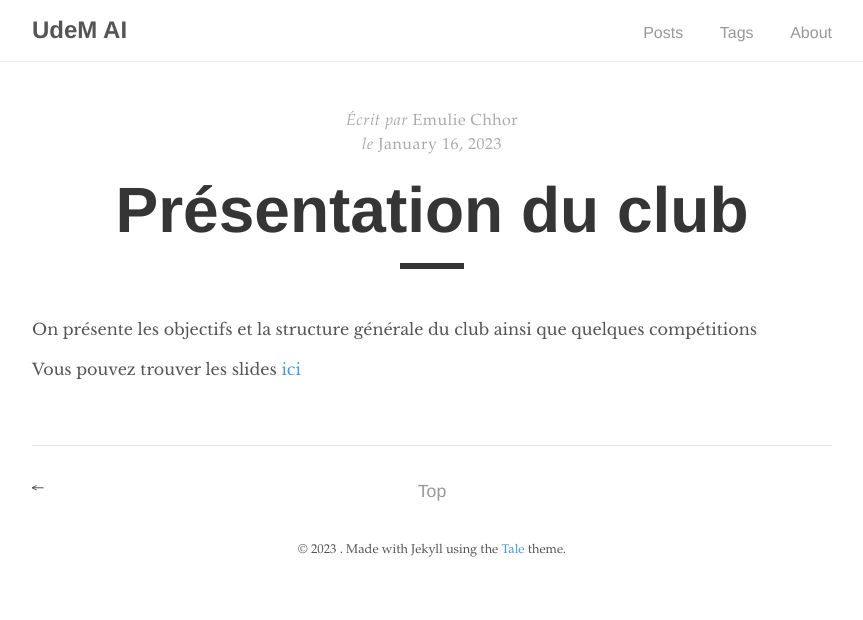
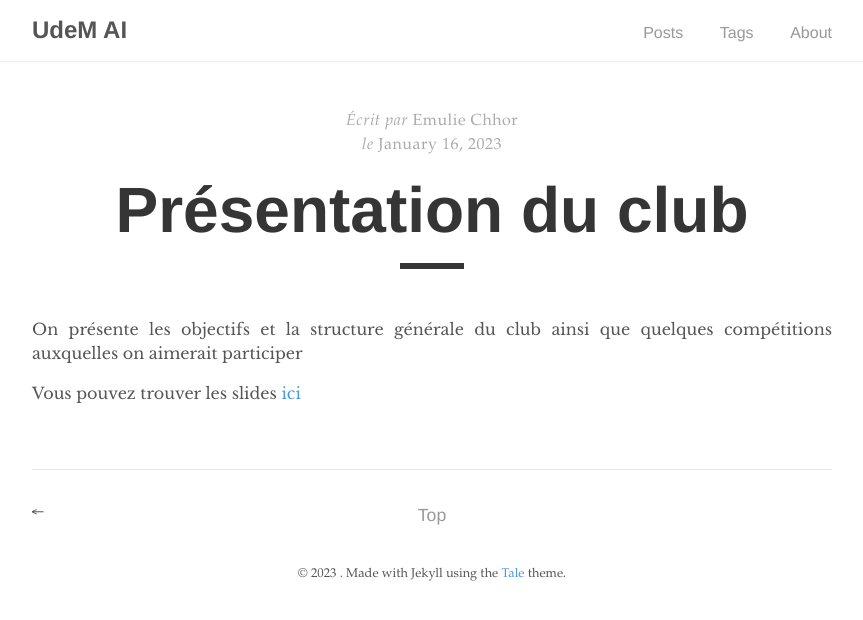
Before and after one commit to UdemAI/UdemAI.github.io, a Jekyll site: the page built from _posts/2023-01-16-presentation2023.md, in a window 1280 px wide. Shown: the top 620 px of the page, without its empty margins (208-1071 px from the left). Built offline with Jekyll 4.4.1, drawn with Linux system fonts in a browser that asks for light colours.

```diff
--- a/_posts/2023-01-16-presentation2023.md
+++ b/_posts/2023-01-16-presentation2023.md
@@ -10,7 +10,7 @@ hidden: false
 ---
 
 On présente les objectifs et la structure générale du club ainsi que quelques
-compétitions<!--more-->
+compétitions auxquelles on aimerait participer<!--more-->
 
 
 Vous pouvez trouver les slides [ici](https://docs.google.com/presentation/d/1GVmIe5T20xOVBk8wmIKlY-t5zLdBVoCU0fxyeGbO9AY/edit#slide=id.p)
```
Also changed, not shown: _posts/2023-01-23-Semaine1-seance1.md (+1 -1 lines), _posts/2023-01-27-Semaine1-seance2.md (added, +23 -0 lines).
